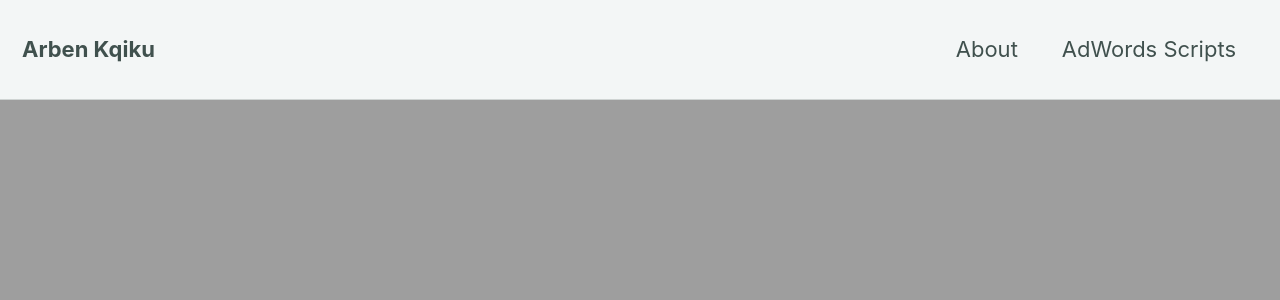
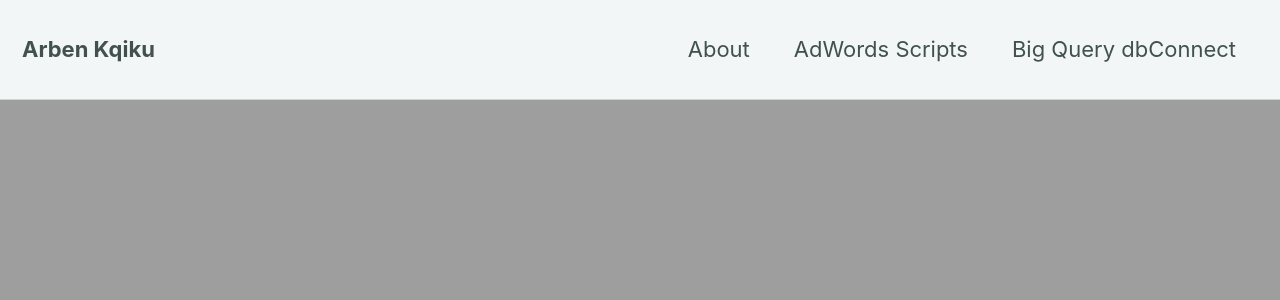
Before and after one commit to ArbenKqiku/arbenkqiku.github.io, a Jekyll site: the page built from index.html, in a window 1280 px wide and 900 px high. Shown: the top 300 px of the window. Built offline with Jekyll 4.4.1, drawn with Linux system fonts in a browser that asks for light colours; nearby versions of some CDN libraries; the list of posts is cut into pages by our own code.

Commit message:
added big query article to navigation file

```diff
--- a/_data/navigation.yml
+++ b/_data/navigation.yml
@@ -4,6 +4,8 @@ main:
     url: /about/
   - title: "AdWords Scripts"
     url: /adwords-scripts/
+  - title: "Big Query dbConnect"
+    url: /bigquery-dplyr-to-sql/
   # - title: "About"
   #   url: https://mmistakes.github.io/minimal-mistakes/about/
   # - title: "Sample Posts"
```
Also changed, not shown: 2 other files.
